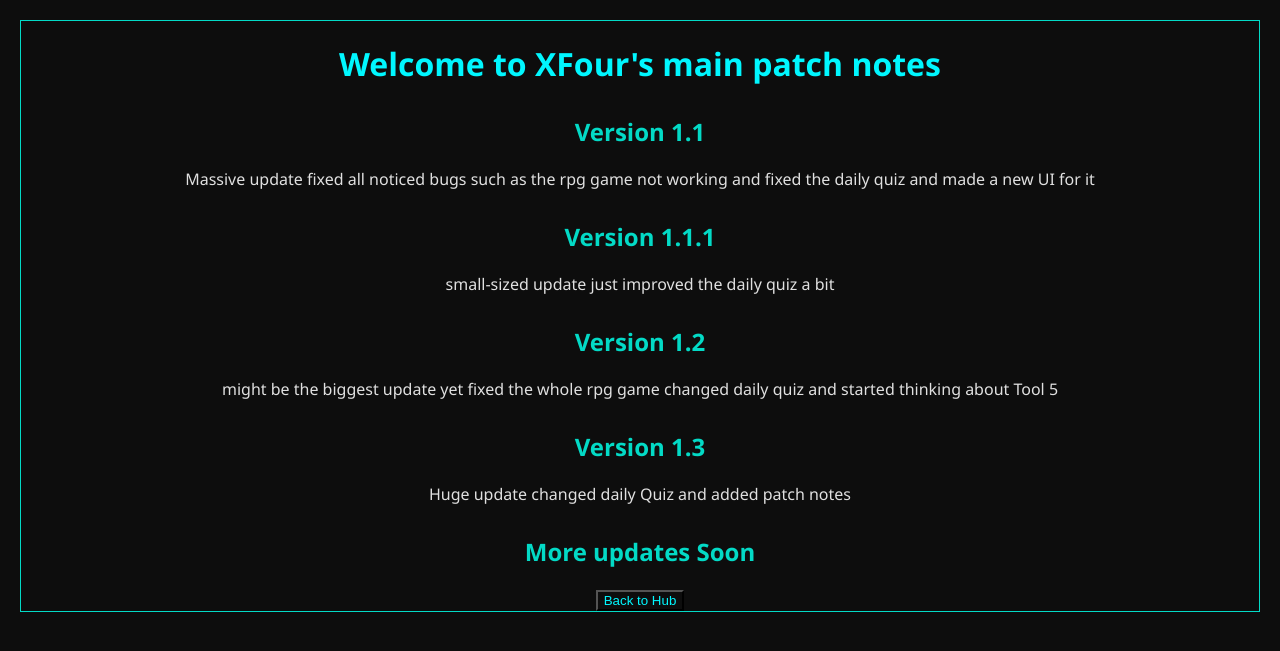
After one commit to Xadam31/XFour, a Flask app: template templates/mainpatch.html in a window 1280 px wide. The commit adds this page. Shown: the top 651 px of the page. Run offline with Flask 3, Linux system fonts and the light colour scheme; the template is opened without the code that fills it, so the values that code supplies are empty.

Commit message:
Version 1.3 updated the about page UI a bit and made a new page the patch notes

```diff
--- a/XFour.py
+++ b/XFour.py
@@ -200,6 +200,9 @@ def about():
 @app.route("/patch.notes")
 def patch_notes():
     return render_template("patch.html")
+@app.route("/mpatch.notes")
+def patchnotesm():
+    return render_template("mainpatch.html")
 
 if __name__ == "__main__":
     app.run()
--- a/templates/hub.html
+++ b/templates/hub.html
@@ -80,6 +80,7 @@
     <a class="button-link" href="/daily"><button class="nav-button">Take Daily Quiz</button></a>
     <a class="button-link" href="/rpgfront"><button class="nav-button">Play RPG Game</button></a>
     <a class="button-link" href="/aboutm"><button class="nav-button">About page</button></a>
+    <a href="/mpatch.notes"><button class="nav-button">Patch notes</button></a>
   </div>
 </body>
 </html>
--- /dev/null
+++ b/templates/mainpatch.html
@@ -0,0 +1,61 @@
+<!DOCTYPE html>
+<html lang="en">
+<head>
+    <meta charset="UTF-8">
+    <meta name="viewport" content="width=device-width, initial-scale=1.0">
+    <title>XFour Patch notes</title>
+    <style>
+        body{
+            background-color: #0d0d0d;
+            color: #e0e0e0;
+            font-family: 'Segoe UI', Tahoma, Geneva, Verdana, sans-serif ;
+                  margin: 0;
+      padding: 20px;
+      text-align: center;
+        }
+        .section{
+                  background-color: #0d0d0d;
+
+        text-shadow: 1px #00f7ff;
+        }
+                h2 {
+      color: #03dac6;
+      margin-top: 30px;
+    }
+    h1{
+        text-shadow: #00f7ff;
+        color: #00f7ff;
+
+    }
+    #div{
+        border: #03dac6 1px solid;
+        text-shadow: #00f7ff;
+    }
+    </style>
+</head>
+<body>
+    <div id="div">
+  <h1>Welcome to XFour's main patch notes</h1>
+  <h2>Version 1.1</h2>
+  <div class="section"><p>
+    Massive update fixed all noticed bugs such as the rpg game not working and fixed the daily quiz and made a new UI for it
+  </p></div>
+  <h2>Version 1.1.1</h2>
+  <div class="section">
+    <p>small-sized update just improved the daily quiz a bit</p>
+
+  </div>
+  <h2>Version 1.2</h2>
+  <div class="section">
+    <p>might be the biggest update yet fixed the whole rpg game changed daily quiz and started thinking about Tool 5</p>
+  </div>
+  <h2>Version 1.3</h2>
+  <div class="section">
+    <p>Huge update changed daily Quiz and added patch notes</p>
+  </div>
+      <h2>More updates Soon</h2>
+      <a href="/">
+        <button style="color: #00f7ff; background-color: #0d0d0d;">Back to Hub</button>
+      </a></div>
+</body>
+</html>
```
Also changed, not shown: templates/mainabout.html (+10 -2 lines).
